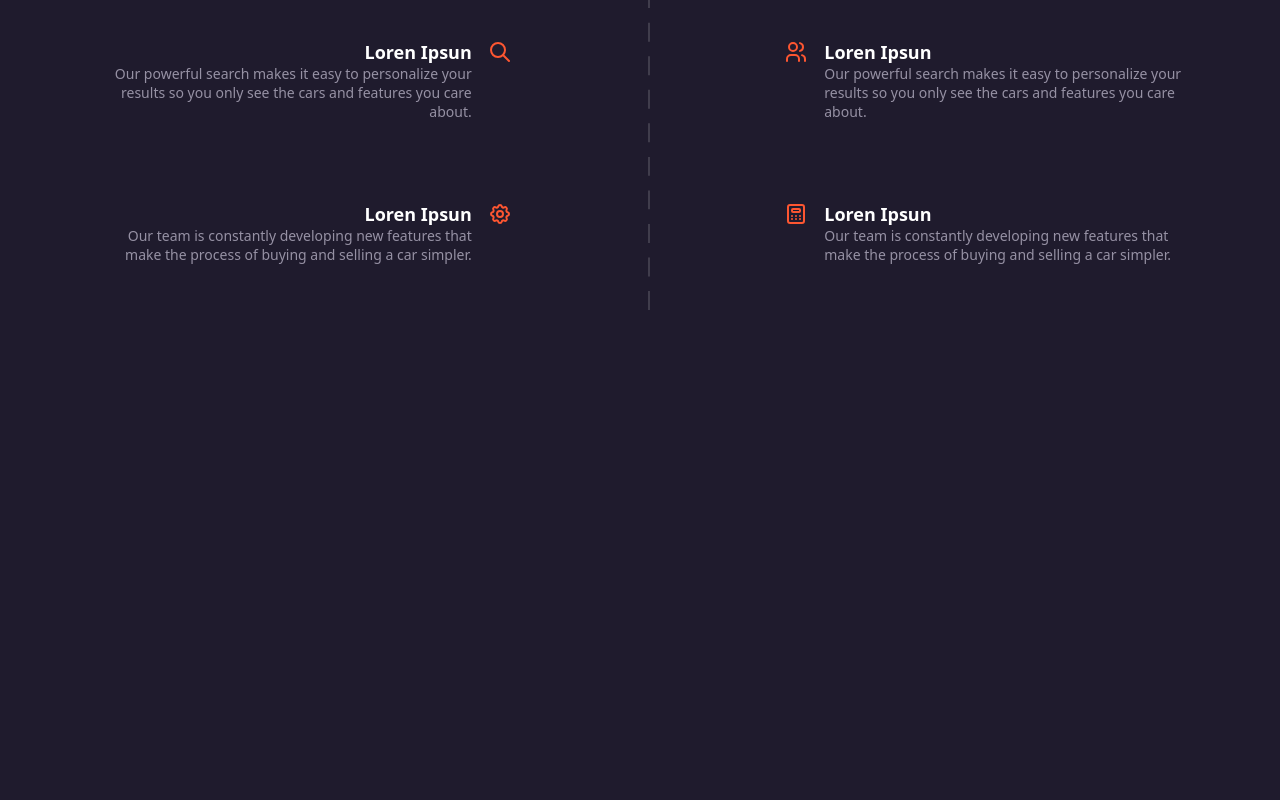
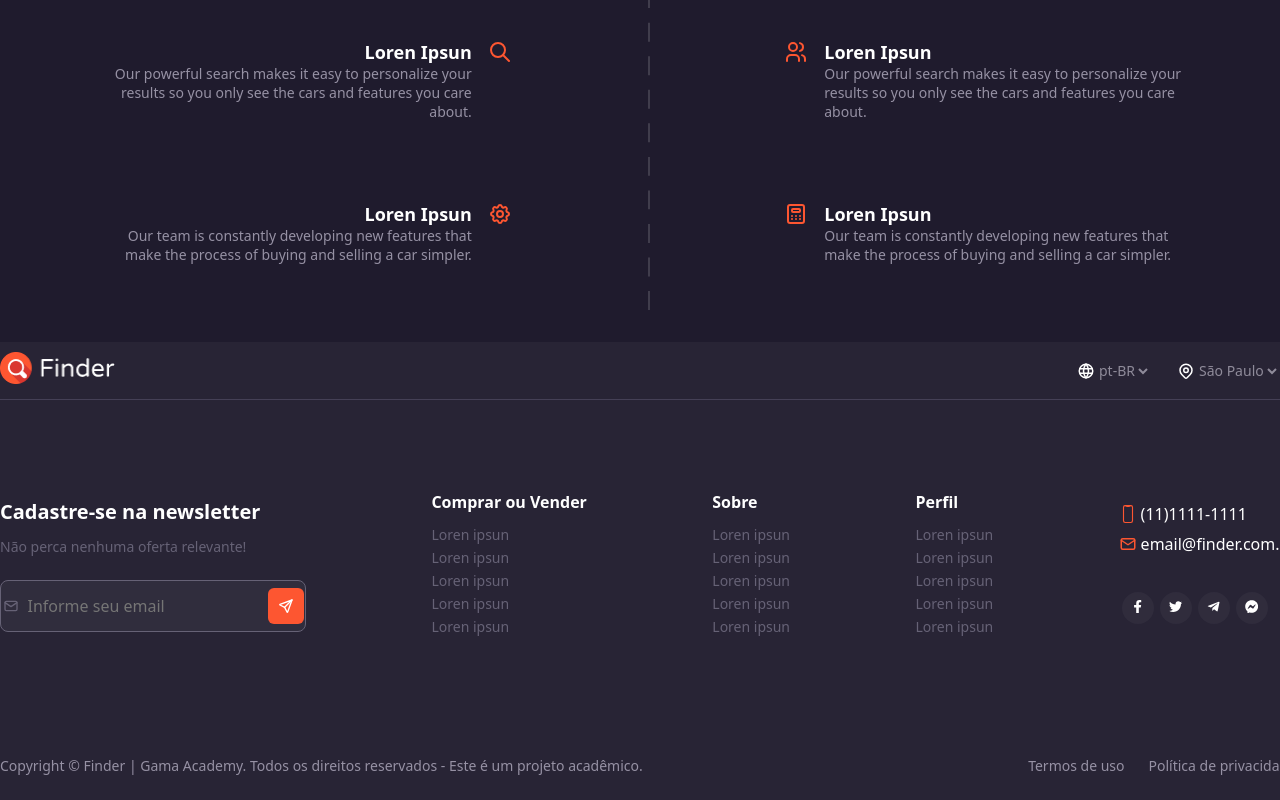
Before and after one commit to Mevzin/Finder-React-Js, a React app: page / in a window 1280 px wide. Shown: the part 1959-2759 px from the top of the page. Before the commit the page ends 2301 px from the top, so only its background shows below. Built offline with nearby package versions, Linux system fonts and the light colour scheme; no server answers; the HTML template or start-up script is replaced by a standard one.

Commit message:
Finished footer

```diff
--- a/src/components/footer/index.js
+++ b/src/components/footer/index.js
@@ -1,11 +1,136 @@
 import React from "react";
 
+import LogoIcon from "@assets/Logo.png";
+
+import {
+  Container,
+  FooterHeader,
+  FooterBody,
+  FooterEnd,
+  HeaderContent,
+  Logo,
+  Options,
+  NewsLetterContent,
+  BuySaleContent,
+  AboutContent,
+  ProfileContent,
+  ContactContent,
+  InputEmail,
+  Label,
+  SocialLinks,
+  InputSelect,
+  Copyright,
+  Links,
+} from "./styles";
+
+import { TbMail, TbSend, TbWorld, TbMapPin } from "react-icons/tb";
+import { IoPhonePortraitOutline } from "react-icons/io5";
+import {
+  FaFacebookF,
+  FaTwitter,
+  FaTelegramPlane,
+  FaFacebookMessenger,
+} from "react-icons/fa";
+
 const Footer = () => {
-  return(
-    <>
-      <h1>Footer</h1>
-    </>
-  )
-}
+  return (
+    <Container>
+      <FooterHeader>
+        <HeaderContent>
+          <Logo>
+            <img src={LogoIcon} />
+          </Logo>
+          <Options>
+            <InputSelect>
+              <TbWorld />
+              <select disabled="true">
+                <option>pt-BR</option>
+              </select>
+            </InputSelect>
+            <InputSelect>
+              <TbMapPin />
+              <select disabled="true">
+                <option>São Paulo</option>
+              </select>
+            </InputSelect>
+          </Options>
+        </HeaderContent>
+      </FooterHeader>
+      <FooterBody>
+        <NewsLetterContent>
+          <h2>Cadastre-se na newsletter</h2>
+          <p>Não perca nenhuma oferta relevante!</p>
+          <InputEmail>
+            <TbMail />
+            <input type="email" name="email" placeholder="Informe seu email" />
+            <button>
+              <TbSend />
+            </button>
+          </InputEmail>
+        </NewsLetterContent>
+        <BuySaleContent>
+          <h2>Comprar ou Vender</h2>
+          <p>Loren ipsun</p>
+          <p>Loren ipsun</p>
+          <p>Loren ipsun</p>
+          <p>Loren ipsun</p>
+          <p>Loren ipsun</p>
+        </BuySaleContent>
+        <AboutContent>
+          <h2>Sobre</h2>
+          <p>Loren ipsun</p>
+          <p>Loren ipsun</p>
+          <p>Loren ipsun</p>
+          <p>Loren ipsun</p>
+          <p>Loren ipsun</p>
+        </AboutContent>
+        <ProfileContent>
+          <h2>Perfil</h2>
+          <p>Loren ipsun</p>
+          <p>Loren ipsun</p>
+          <p>Loren ipsun</p>
+          <p>Loren ipsun</p>
+          <p>Loren ipsun</p>
+        </ProfileContent>
+        <ContactContent>
+          <Label>
+            <IoPhonePortraitOutline />
+            <p>(11)1111-1111</p>
+          </Label>
+          <Label>
+            <TbMail />
+            <p>email@finder.com.br</p>
+          </Label>
+          <SocialLinks>
+            <button>
+              <FaFacebookF />
+            </button>
+            <button>
+              <FaTwitter />
+            </button>
+            <button>
+              <FaTelegramPlane />
+            </button>
+            <button>
+              <FaFacebookMessenger />
+            </button>
+          </SocialLinks>
+        </ContactContent>
+      </FooterBody>
+      <FooterEnd>
+        <Copyright>
+          <p>
+            Copyright © Finder | Gama Academy. Todos os direitos reservados -
+            Este é um projeto acadêmico.
+          </p>
+        </Copyright>
+        <Links>
+          <a>Termos de uso</a>
+          <a>Política de privacidade</a>
+        </Links>
+      </FooterEnd>
+    </Container>
+  );
+};
 
 export default Footer;
--- /dev/null
+++ b/src/components/footer/styles.js
@@ -0,0 +1,303 @@
+import styled from "styled-components";
+
+export const Container = styled.div`
+  display: flex;
+  flex-direction: column;
+  height: 458px;
+  background: ${({ theme }) => theme.colors.transparent};
+`;
+
+export const FooterHeader = styled.div`
+  display: flex;
+  height: 80px;
+  border-bottom: 1px solid ${({ theme }) => theme.colors.gray800};
+`;
+
+export const HeaderContent = styled.div`
+  display: flex;
+  align-items: center;
+  justify-content: space-between;
+  width: 1296px;
+  margin: 0 auto;
+`;
+
+export const Logo = styled.div`
+  img {
+    width: 115.2px;
+    height: 32px;
+  }
+`;
+
+export const Options = styled.div`
+  display: flex;
+  flex-direction: row;
+`;
+
+export const InputSelect = styled.div`
+  display: flex;
+  flex-direction: row;
+  align-items: center;
+  margin-left: 26px;
+
+  svg {
+    color: ${({ theme }) => theme.colors.white};
+    font-size: 18px;
+  }
+
+  select {
+    max-width: 100%;
+    height: 40px;
+    background: transparent;
+    border: none;
+    font-size: 14px;
+    color: ${({ theme }) => theme.colors.gray500};
+
+    &:focus {
+      outline: 0;
+    }
+  }
+`;
+
+export const FooterBody = styled.div`
+  display: flex;
+  justify-content: space-between;
+  width: 1296px;
+  height: 100%;
+  margin: 0 auto;
+`;
+
+export const NewsLetterContent = styled.div`
+  display: flex;
+  justify-content: center;
+  flex-direction: column;
+  text-align: start;
+
+  h2 {
+    font-size: 20px;
+    color: ${({ theme }) => theme.colors.white};
+    font-weight: 700;
+    margin-bottom: 12px;
+  }
+
+  p {
+    font-size: 14px;
+    color: ${({ theme }) => theme.colors.gray700};
+    margin-bottom: 24px;
+  }
+`;
+
+export const InputEmail = styled.div`
+  display: flex;
+  align-items: center;
+  justify-content: center;
+  width: 306px;
+  height: 52px;
+  background: ${({ theme }) => theme.colors.transparent};
+  border: 0.5px solid ${({ theme }) => theme.colors.gray700};
+  border-radius: 8px;
+
+  svg {
+    font-size: 16px;
+    color: ${({ theme }) => theme.colors.gray700};
+  }
+
+  input {
+    background: transparent;
+    border: none;
+    font-size: 16px;
+    color: ${({ theme }) => theme.colors.gray700};
+    margin-left: 9px;
+    margin-right: 9px;
+
+    &:focus {
+      outline: 0;
+    }
+  }
+
+  button {
+    display: flex;
+    justify-content: center;
+    align-items: center;
+    width: 36px;
+    height: 36px;
+    background-color: ${({ theme }) => theme.colors.primary};
+    border: none;
+    border-radius: 6px;
+    transition: 0.2s;
+    cursor: pointer;
+
+    svg {
+      color: ${({ theme }) => theme.colors.white};
+      font-size: 16px;
+    }
+
+    &:hover {
+      background: ${({ theme }) => theme.colors.white};
+
+      svg {
+        color: ${({ theme }) => theme.colors.primary};
+      }
+    }
+  }
+`;
+
+export const BuySaleContent = styled.div`
+  display: flex;
+  align-items: start;
+  flex-direction: column;
+  justify-content: center;
+
+  h2 {
+    color: ${({ theme }) => theme.colors.white};
+    margin-bottom: 12px;
+    font-size: 16px;
+  }
+
+  p {
+    color: ${({ theme }) => theme.colors.gray700};
+    font-size: 14px;
+    margin-bottom: 4px;
+    transition: 0.2s;
+    cursor: pointer;
+
+    &:hover {
+      color: ${({ theme }) => theme.colors.white};
+    }
+  }
+`;
+
+export const AboutContent = styled.div`
+  display: flex;
+  align-items: start;
+  flex-direction: column;
+  justify-content: center;
+
+  h2 {
+    color: ${({ theme }) => theme.colors.white};
+    margin-bottom: 12px;
+    font-size: 16px;
+  }
+
+  p {
+    color: ${({ theme }) => theme.colors.gray700};
+    font-size: 14px;
+    margin-bottom: 4px;
+    transition: 0.2s;
+    cursor: pointer;
+
+    &:hover {
+      color: ${({ theme }) => theme.colors.white};
+    }
+  }
+`;
+
+export const ProfileContent = styled.div`
+  display: flex;
+  align-items: start;
+  flex-direction: column;
+  justify-content: center;
+
+  h2 {
+    color: ${({ theme }) => theme.colors.white};
+    margin-bottom: 12px;
+    font-size: 16px;
+  }
+
+  p {
+    color: ${({ theme }) => theme.colors.gray700};
+    font-size: 14px;
+    margin-bottom: 4px;
+    transition: 0.2s;
+    cursor: pointer;
+
+    &:hover {
+      color: ${({ theme }) => theme.colors.white};
+    }
+  }
+`;
+
+export const ContactContent = styled.div`
+  display: flex;
+  align-items: start;
+  flex-direction: column;
+  justify-content: center;
+`;
+
+export const Label = styled.div`
+  display: flex;
+  align-items: center;
+  margin-bottom: 8px;
+
+  svg {
+    color: ${({ theme }) => theme.colors.primary};
+    font-size: 18px;
+    margin-right: 4px;
+  }
+
+  p {
+    color: ${({ theme }) => theme.colors.white};
+    font-size: 16px;
+  }
+`;
+
+export const SocialLinks = styled.div`
+  display: flex;
+  align-items: center;
+  justify-content: center;
+  margin-top: 26px;
+
+  button {
+    width: 32px;
+    height: 32px;
+    border: none;
+    border-radius: 50px;
+    margin: 3px;
+    background: ${({ theme }) => theme.colors.transparent};
+    cursor: pointer;
+    transition: 0.2s;
+
+    svg {
+      color: ${({ theme }) => theme.colors.white};
+    }
+
+    &:hover {
+      background-color: ${({ theme }) => theme.colors.white};
+
+      svg {
+        color: ${({ theme }) => theme.colors.primary};
+      }
+    }
+  }
+`;
+
+export const FooterEnd = styled.div`
+  display: flex;
+  flex-direction: row;
+  justify-content: space-between;
+  align-items: center;
+  height: 96px;
+  width: 1296px;
+  margin: 0 auto;
+`;
+
+export const Copyright = styled.div`
+  p {
+    font-size: 14px;
+    color: ${({ theme }) => theme.colors.gray600};
+  }
+`;
+
+export const Links = styled.div`
+  display: flex;
+  align-items: center;
+  a {
+    font-size: 14px;
+    color: ${({ theme }) => theme.colors.gray600};
+    margin-left: 24px;
+    cursor: pointer;
+
+    &:hover {
+      color: ${({ theme }) => theme.colors.gray400};
+    }
+  }
+`;
--- a/src/pages/home/index.js
+++ b/src/pages/home/index.js
@@ -51,6 +51,7 @@ import {
   SecondContentParagraphs,
   SecondParagraphText,
 } from "./styles";
+import Footer from "../../components/footer";
 
 const Home = () => {
   const [models, setModels] = useState();
@@ -206,6 +207,7 @@ const Home = () => {
             </InfoContent>
           </InfoContainer>
         </Content>
+        <Footer />
       </Container>
     </>
   );
```
